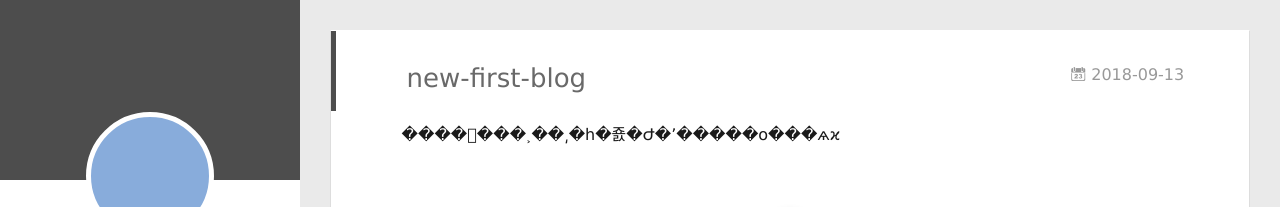
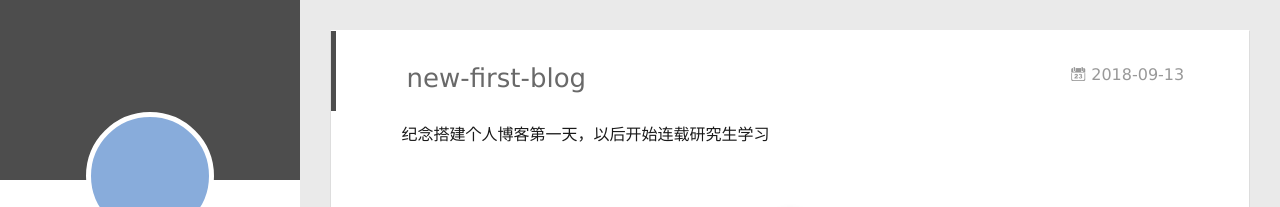
Before and after one commit to hzj0320/hzj, a plain HTML site: page 2018/09/13/new-first-blog/index.html in a window 1280 px wide. Shown: the top 207 px of the page. Drawn offline with Linux system fonts and the light colour scheme; no server answers.

Commit message:
Site updated: 2018-09-14 14:57:44

```diff
--- a/2018/09/13/new-first-blog/index.html
+++ b/2018/09/13/new-first-blog/index.html
@@ -8,17 +8,17 @@
   <link rel="dns-prefetch" href="http://yoursite.com">
   <title>new-first-blog | Hexo</title>
   <meta name="viewport" content="width=device-width, initial-scale=1, maximum-scale=1">
-  <meta name="description" content="�������˲��͵�һ�죬�Ժ�ʼ�����о���ѧϰ">
+  <meta name="description" content="纪念搭建个人博客第一天，以后开始连载研究生学习">
 <meta property="og:type" content="article">
 <meta property="og:title" content="new-first-blog">
 <meta property="og:url" content="http://yoursite.com/2018/09/13/new-first-blog/index.html">
 <meta property="og:site_name" content="Hexo">
-<meta property="og:description" content="�������˲��͵�һ�죬�Ժ�ʼ�����о���ѧϰ">
+<meta property="og:description" content="纪念搭建个人博客第一天，以后开始连载研究生学习">
 <meta property="og:locale" content="zn-CN">
-<meta property="og:updated_time" content="2018-09-14T01:37:36.520Z">
+<meta property="og:updated_time" content="2018-09-14T06:56:51.739Z">
 <meta name="twitter:card" content="summary">
 <meta name="twitter:title" content="new-first-blog">
-<meta name="twitter:description" content="�������˲��͵�һ�죬�Ժ�ʼ�����о���ѧϰ">
+<meta name="twitter:description" content="纪念搭建个人博客第一天，以后开始连载研究生学习">
 
     <link rel="alternative" href="/atom.xml" title="Hexo" type="application/atom+xml">
 
@@ -174,7 +174,7 @@
 
     <div class="article-entry" itemprop="articleBody">
 
-        <p>�������˲��͵�һ�죬�Ժ�ʼ�����о���ѧϰ</p>
+        <p>纪念搭建个人博客第一天，以后开始连载研究生学习</p>
 
 
 
```
Also changed, not shown: index.html (+1 -1 lines).
